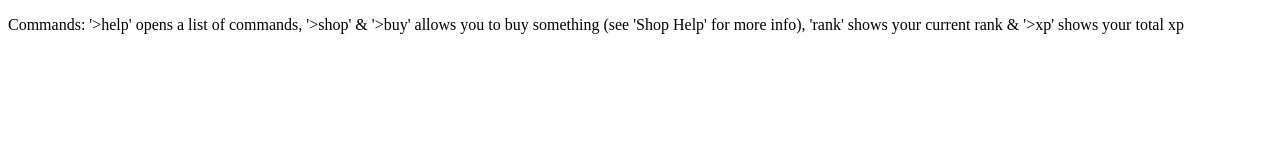
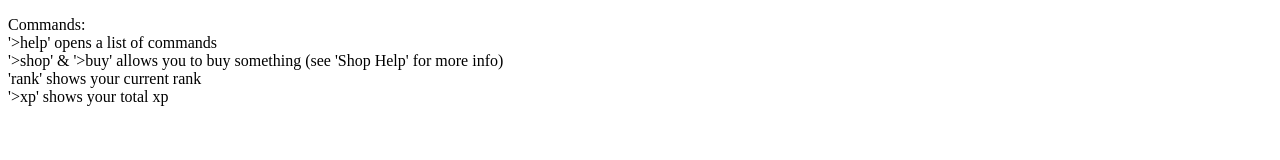
Before and after one commit to CKStudios2018/lvlBot, a website: page docs/help/commands/index.html in a window 1280 px wide. Drawn offline with Linux system fonts and the light colour scheme.

Commit message:
Update index.html

```diff
--- a/docs/help/commands/index.html
+++ b/docs/help/commands/index.html
@@ -4,6 +4,6 @@
     <title>DLB - Shop Help</title>
 </head>
 <body>
-    <p>Commands: '>help' opens a list of commands, '>shop' & '>buy' allows you to buy something (see 'Shop Help' for more info), 'rank' shows your current rank & '>xp' shows your total xp</p>
+    <p>Commands: <br>'>help' opens a list of commands <br>'>shop' & '>buy' allows you to buy something (see 'Shop Help' for more info) <br>'rank' shows your current rank <br>'>xp' shows your total xp</p>
 </body>
 </html>
```
